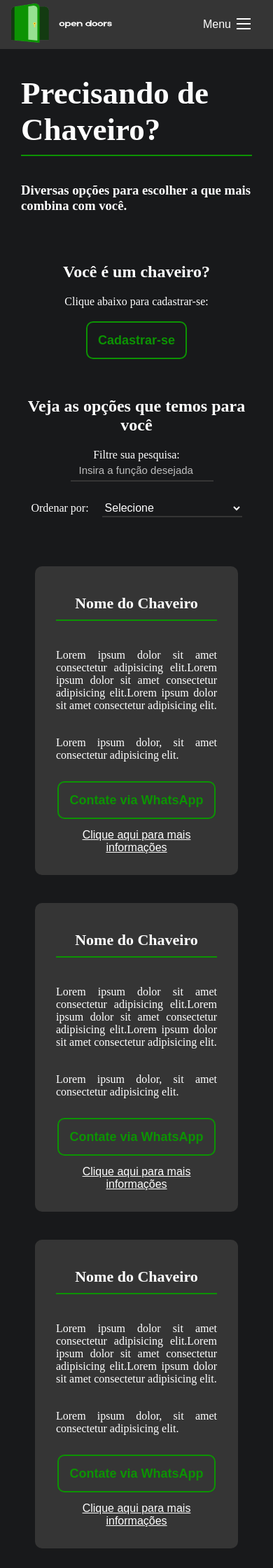
After one commit to LeonardoAndrad3/Etec-TCC, a PHP site: page /servicos.html in a window 390 px wide. The commit adds this page. Shown: the top 2240 px of the page at 70% size. Run offline with PHP 8.4, Linux system fonts and the light colour scheme.

Commit message:
Criei e tornei responsivo a tela de serviços, onde estará todas as opções.

```diff
--- a/web/cadastro.html
+++ b/web/cadastro.html
@@ -18,7 +18,7 @@
                     <span id="hamburguer"></span>
                 </button>
                 <ul id="menu" role="menu">
-                    <li><a href="">Serviços</a></li>
+                    <li><a href="servicos.html">Serviços</a></li>
                     <li><a href="">Sua localização</a></li>
                     <li><a href="">Contate-nos</a></li>
                     <li><a href="">Sobre nós</a></li>
--- a/web/index.html
+++ b/web/index.html
@@ -17,7 +17,7 @@
                     <span id="hamburguer"></span>
                 </button>
                 <ul id="menu" role="menu">
-                    <li><a href="">Serviços</a></li>
+                    <li><a href="servicos.html">Serviços</a></li>
                     <li><a href="">Sua localização</a></li>
                     <li><a href="">Contate-nos</a></li>
                     <li><a href="">Sobre nós</a></li>
--- /dev/null
+++ b/web/servicos.html
@@ -0,0 +1,137 @@
+<!DOCTYPE html>
+<html lang="en">
+    <head>
+        <meta charset="UTF-8">
+        <meta http-equiv="X-UA-Compatible" content="IE=edge">
+        <meta name="viewport" content="width=device-width, initial-scale=1.0">
+        <link rel="stylesheet" type="text/css" href="style.css">
+        <link rel="manifest" href="manifest.json">
+        <script src="js/main.js" defer></script>
+        <title>Open Doors</title>
+    </head>
+    <body>
+        <header id="header">
+            <a id="logo" href="index.html"><img src="icon/logo-2.png" width="150" height="120"></a> <!--logo1: w:60, h:60 -- logo2: w:150, h:120 -- logo3: w:130, h:70-->
+            <nav id="nav">
+                <button aria-label="Abrir Menu" id="btn-mobile" aria-haspopup="true" aria-controls="menu" aria-expanded="false">Menu
+                    <span id="hamburguer"></span>
+                </button>
+                <ul id="menu" role="menu">
+                    <li><a href="servicos.html">Serviços</a></li>
+                    <li><a href="">Sua localização</a></li>
+                    <li><a href="">Contate-nos</a></li>
+                    <li><a href="">Sobre nós</a></li>
+                    <li><a href="cadastro.html" id="login">Entrar</a></li>
+                </ul>
+            </nav>
+        </header>
+
+        <section class="conteudo">
+
+            <div class="apresentacao-servicos">
+                <h1 class="align-esquerda">Precisando de Chaveiro?</h1>
+                <h3>Diversas opções para escolher a que mais combina com você.</h3>
+            </div>
+            <div class="voce-chaveiro">
+                <h2>Você é um chaveiro?</h2>
+                <p>Clique abaixo para cadastrar-se:</p>
+                <a class="botao-maior" href="cadastro.html">Cadastrar-se</a>
+            </div>
+            <div class="opcoes-servicos">
+                <h2>Veja as opções que temos para você</h2>
+                <div class="input-funcao">
+                    <p>Filtre sua pesquisa: <input id="busca-fun-input" type="text" onkeyup="myFunction()" placeholder="Insira a função desejada" title="busca"></p>
+                    <p>Ordenar por:
+                        <select id="lista">
+                            <option value="" disabled selected>Selecione</option>
+                            <option value="1">Maior preço</option>
+                            <option value="2">Menor preço</option>
+                        </select>
+                    </p>
+                </div>
+            </div>
+
+            <div class="servicos-chaveiros">
+                <!--Aqui ficará o laço de repetição, bastando fazer apenas um bloco que se fizer o laço ele fica com cada um sendo um linha diferente-->
+
+                <ul class="blocos-chaveiros">
+                    <li><h4>Nome do Chaveiro</h4></li>
+                    <li><p>Lorem ipsum dolor sit amet consectetur adipisicing elit.Lorem ipsum dolor sit amet consectetur adipisicing elit.Lorem ipsum dolor sit amet consectetur adipisicing elit.</p></li>
+                    <li><p>Lorem ipsum dolor, sit amet consectetur adipisicing elit.</p></li>
+                    <li class="linha-botao-bloco"><a class="botao-maior" href="">Contate via WhatsApp</a><br/></li>
+                    <li><a class="mais-info-bloco" href="">Clique aqui para mais informações</a></li>
+                </ul>
+
+                <ul class="blocos-chaveiros">
+                    <li><h4>Nome do Chaveiro</h4></li>
+                    <li><p>Lorem ipsum dolor sit amet consectetur adipisicing elit.Lorem ipsum dolor sit amet consectetur adipisicing elit.Lorem ipsum dolor sit amet consectetur adipisicing elit.</p></li>
+                    <li><p>Lorem ipsum dolor, sit amet consectetur adipisicing elit.</p></li>
+                    <li class="linha-botao-bloco"><a class="botao-maior" href="">Contate via WhatsApp</a><br/></li>
+                    <li><a class="mais-info-bloco" href="">Clique aqui para mais informações</a></li>
+                </ul>
+
+                <ul class="blocos-chaveiros">
+                    <li><h4>Nome do Chaveiro</h4></li>
+                    <li><p>Lorem ipsum dolor sit amet consectetur adipisicing elit.Lorem ipsum dolor sit amet consectetur adipisicing elit.Lorem ipsum dolor sit amet consectetur adipisicing elit.</p></li>
+                    <li><p>Lorem ipsum dolor, sit amet consectetur adipisicing elit.</p></li>
+                    <li class="linha-botao-bloco"><a class="botao-maior" href="">Contate via WhatsApp</a><br/></li>
+                    <li><a class="mais-info-bloco" href="">Clique aqui para mais informações</a></li>
+                </ul>
+
+                <ul class="blocos-chaveiros">
+                    <li><h4>Nome do Chaveiro</h4></li>
+                    <li><p>Lorem ipsum dolor sit amet consectetur adipisicing elit.Lorem ipsum dolor sit amet consectetur adipisicing elit.Lorem ipsum dolor sit amet consectetur adipisicing elit.</p></li>
+                    <li><p>Lorem ipsum dolor, sit amet consectetur adipisicing elit.</p></li>
+                    <li class="linha-botao-bloco"><a class="botao-maior" href="">Contate via WhatsApp</a><br/></li>
+                    <li><a class="mais-info-bloco" href="">Clique aqui para mais informações</a></li>
+                </ul>
+
+                <ul class="blocos-chaveiros">
+                    <li><h4>Nome do Chaveiro</h4></li>
+                    <li><p>Lorem ipsum dolor sit amet consectetur adipisicing elit.Lorem ipsum dolor sit amet consectetur adipisicing elit.Lorem ipsum dolor sit amet consectetur adipisicing elit.</p></li>
+                    <li><p>Lorem ipsum dolor, sit amet consectetur adipisicing elit.</p></li>
+                    <li class="linha-botao-bloco"><a class="botao-maior" href="">Contate via WhatsApp</a><br/></li>
+                    <li><a class="mais-info-bloco" href="">Clique aqui para mais informações</a></li>
+                </ul>
+            </div>
+
+
+            <footer>
+                <ul class="rodape">
+                    <li><h1 class="titulo-rodape">Suporte</h1></li>
+                    <li><p>Email: opendoors@gmail.com</p></li>
+                    <li><p>Desenvolvido por: Giovanna Rocha, Leonardo Andrade, Mateus Santana, Renan Rocha.</p></li>
+                    <li><p class="copy">Copyright © 2021 Open doors</p></li>
+                    <li><a class="link-rodape" href="">Termos e condições</a></li>
+                </ul>
+            </footer>
+        </section>
+
+        <script type="text/javascript" src="js/script.js"></script>
+
+        <script>
+            //Se inicia o JS
+
+            function myFunction() {  //definição de funcão
+            var input, filter, table, tr, td, i, txtValue;
+            input = document.getElementById("busca-fun-input"); //armazena infos que digitei
+            filter = input.value.toUpperCase(); //converte tudo para maiusculo para facilitar a comparação
+            table = document.getElementById("tabela"); //armazena dados da tabela
+            tr = table.getElementsByTagName("tr"); //armazena elementos das linhas
+
+            for (i = 0; i < tr.length; i++) { //comparação para exibir o resultado após a pesquisa
+                td = tr[i].getElementsByTagName("td")[0]; //dentro do [] coloca a "tagname" a coluna que irá procurar no caso a 1 (nome)
+                if (td) {
+                txtValue = td.textContent || td.innerText;
+                if (txtValue.toUpperCase().indexOf(filter) > -1) {
+                    tr[i].style.display = "";
+                } else {
+                    tr[i].style.display = "none";
+                }
+                }
+            }
+            }
+
+        </script>
+    </body>
+</html>
--- a/web/style.css
+++ b/web/style.css
@@ -116,6 +116,10 @@ a:hover{ /*mostrar área de contato*/
         border-radius: 10px;
         padding: 15px;
     }
+    .botoes:hover{
+        color: white;
+        background-color: rgb(12, 147, 3);
+    }
     .botoes-linha{
         margin: 0;
         padding: 20px;
@@ -167,7 +171,7 @@ a:hover{ /*mostrar área de contato*/
         line-height: 30px;
         padding-top: 20px;
     }
-
+    /*Abaixo é um titulo onde o pai tem flex box e precisa estar na esquerda*/
     .titulo-esquerda{
         font-size: 50px;
         text-align: center;
@@ -350,7 +354,7 @@ a:hover{ /*mostrar área de contato*/
         list-style: none;
         padding: 10px;
     }
-    .form-cadastro input[type="text"], input[type="password"], select{
+    .form-cadastro input[type="text"], input[type="password"], select, #busca-fun-input{
         color: white;
         background-color: rgb(24, 25, 27);
         width: 300px;
@@ -358,6 +362,18 @@ a:hover{ /*mostrar área de contato*/
         border: none;
         border-bottom: 2px solid rgb(53, 53, 53);
         font-size: 16px;
+    }
+    .form-cadastro input:hover{
+        border-color: rgb(12, 147, 3);
+    }
+    .form-cadastro select:hover{
+        border-color: rgb(12, 147, 3);
+    }
+    .form-cadastro input:focus{
+        outline: 0;
+    }
+    .form-cadastro select:focus{
+        outline: 0;
     }
     .form-cadastro input[type="submit"]{
         cursor: pointer;
@@ -397,7 +413,113 @@ a:hover{ /*mostrar área de contato*/
     }
     /*Fim cadastro*/
 
+    /*Inicio da parte dos serviços*/
+    .apresentacao-servicos{
+        color: white;
+        margin: 30px;
+    }
+    .align-esquerda{
+        font-size: 45px;
+        text-align: left;
+        padding-bottom: 10px;
+        border-bottom: 2px solid rgb(12, 147, 3);
+        max-width: 550px;
+    }
+    .voce-chaveiro{
+        margin: 70px 30px 70px 30px;
+        color: white;
+        text-align: center;
+    }
+    .voce-chaveiro p{
+        padding-bottom: 20px;
+    }
+    .botao-maior{
+        color: rgb(12, 147, 3);
+        font-weight: bold;
+        border: 2px solid rgb(12, 147, 3);
+        border-radius: 10px;
+        padding: 15px;
+        font-size: 18px;
+    }
+    .botao-maior:hover{
+        color: white;
+        background-color: rgb(12, 147, 3);
+    }
+    .opcoes-servicos{
+        margin: 70px 30px 70px 30px;
+        color: white;
+        text-align: center;
+    }
+    .input-funcao ul{
+        display: flex;
+    }
 
+    #busca-fun-input, select{
+        color: white;
+        background-color: rgb(24, 25, 27);
+        width: 200px;
+        height: 25px;
+        border: none;
+        border-bottom: 2px solid rgb(53, 53, 53);
+        font-size: 16px;
+        margin-left: 15px;
+    }
+    #busca-fun-input{
+        width: 300px;
+    }
+    #busca-fun-input:hover , select:hover{
+        border-color: rgb(12, 147, 3);
+    }
+    #busca-fun-input:focus, select:focus{
+        outline: 0;
+    }
+    #busca-fun-input::placeholder{
+        color: rgb(190, 190, 190);
+        font-size: 15px;
+        padding-left: 10px;
+    }
+    .servicos-chaveiros{
+        color: white;
+        margin: 70px 0 70px 0;
+        display: grid;
+        grid-gap: 40px;
+        justify-content: center;
+        grid-template-areas:  /*Diz a estrutura do meu grid*/
+        "blocos-chaveiros blocos-chaveiros blocos-chaveiros"
+        "blocos-chaveiros blocos-chaveiros blocos-chaveiros"
+        "blocos-chaveiros blocos-chaveiros blocos-chaveiros"
+        "blocos-chaveiros blocos-chaveiros blocos-chaveiros";
+    }
+    .blocos-chaveiros{
+        background-color: rgb(53, 53, 53);
+        text-align: center;
+        width: 300px;
+        padding: 0 20px 20px 20px;
+        border-radius: 10px;
+        grid-area: "blocos-chaveiros"; /*fazendo isso ele identifica a label la no grid-template*/
+    }
+    .blocos-chaveiros h4{
+        font-size: 22px;
+        border-bottom: 2px solid rgb(12, 147, 3);
+        margin: 20px auto 20px auto;
+        max-width: 250px;
+        padding: 10px;
+    }
+    .blocos-chaveiros p{
+        text-align: justify;
+        margin: 0 0 15px 0;
+    }
+    .mais-info-bloco{
+        text-decoration: underline;
+    }
+    .mais-info-bloco:hover{
+        color: rgb(12, 147, 3);
+        text-decoration: none;
+    }
+    .linha-botao-bloco{
+        margin: 10px 0 10px 0;
+    }
+    /*Fim da parte dos serviços*/
 
 /*Fim do conteúdo*/
 
@@ -620,4 +742,37 @@ a:hover{ /*mostrar área de contato*/
         text-align: center;
     }
     /*Fim home*/
+
 }
+
+@media (max-width: 750px){
+    /*Inicio consultando serviços*/
+    .servicos-chaveiros{
+        grid-template-areas:
+        "blocos-chaveiros"
+        "blocos-chaveiros"
+        "blocos-chaveiros"
+        "blocos-chaveiros";
+        max-width: 100%;
+    }
+    .blocos-chaveiros{
+        width: 250px;
+    }
+    #busca-fun-input{
+        width: 200px;
+    }
+
+    /*Fim consultando serviços*/
+}
+
+@media (max-width: 1150px) and (min-width: 751px){
+    /*Inicio consultando serviços*/
+    .servicos-chaveiros{
+        grid-template-areas:
+        "blocos-chaveiros blocos-chaveiros"
+        "blocos-chaveiros blocos-chaveiros"
+        "blocos-chaveiros blocos-chaveiros"
+        "blocos-chaveiros blocos-chaveiros";
+    }
+    /*Fim consultando serviços*/
+}
```
